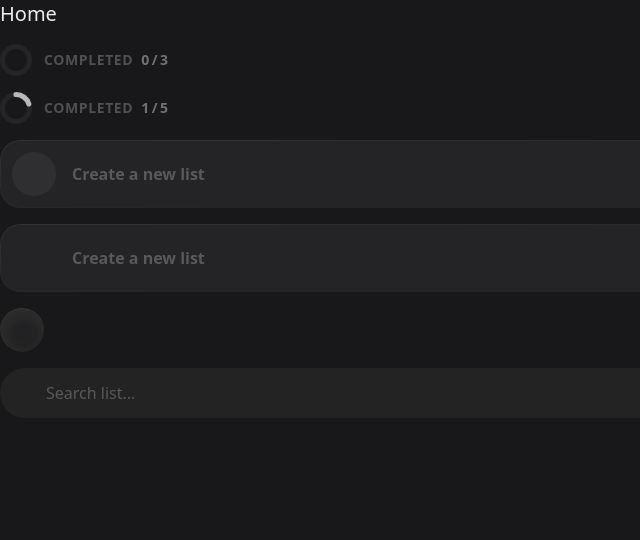
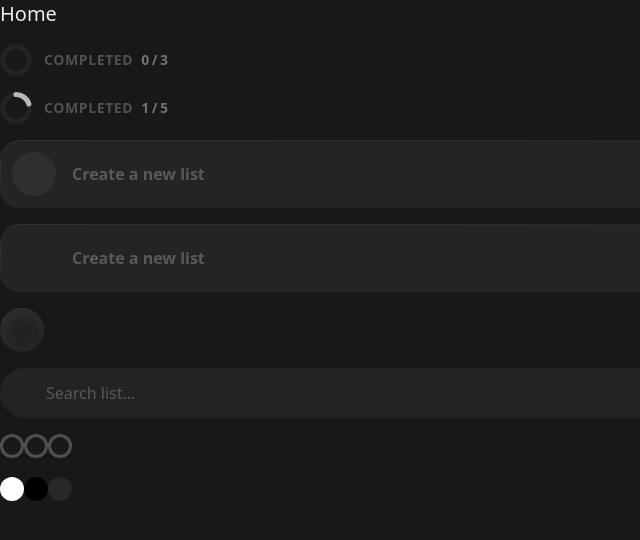
Before and after one commit to castrogusttavo/simplelist, a Next.js app: page / in a window 1280 px wide. Shown: the top 540 px of the page, without its empty margins (0-640 px from the left). Built offline with nearby package versions, Linux system fonts and the light colour scheme; some icons are missing.

Commit message:
chore: create radioButton component and variants

```diff
--- /dev/null
+++ b/app/components/radioButton.tsx
@@ -0,0 +1,72 @@
+import * as RadioGroup from '@radix-ui/react-radio-group';
+
+interface RadioProps {
+  values: string[];
+  className?: string;
+  label?: string;
+  defaultValue?: string;
+}
+
+interface PickerProps extends RadioProps {
+  bgPicker: string[];
+}
+
+export function TaskCompleted({
+  values,
+  className,
+  label,
+  defaultValue,
+}: RadioProps) {
+  return (
+    <RadioGroup.Root
+      className={className}
+      aria-label={label}
+      defaultValue={defaultValue}
+    >
+      {values.map((value) => {
+        return (
+          <RadioGroup.Item
+            key={value}
+            value={value}
+            className='size-6 bg-transparent border-[3px] border-[#F7F7F7]/25 rounded-full m-auto'
+          >
+            <RadioGroup.Indicator className='relative flex size-full items-center justify-center after:block after:size-[11px] after:rounded-full after:bg-gradient-to-b after:from-[#F7F7F7]/90 after:to-[#F7F7F7]/30' />
+          </RadioGroup.Item>
+        );
+      })}
+    </RadioGroup.Root>
+  );
+}
+
+export function ColorPicker({
+  values,
+  className,
+  label,
+  defaultValue,
+  bgPicker,
+}: PickerProps) {
+  return (
+    <RadioGroup.Root
+      className={className}
+      aria-label={label}
+      defaultValue={defaultValue}
+    >
+      {values.map((value, index) => {
+        const bgColor = bgPicker[index] && bgPicker ? bgPicker[index] : '#FFF';
+        return (
+          <RadioGroup.Item
+            key={value}
+            value={value}
+            className='size-6 rounded-full m-auto'
+            style={{ backgroundColor: bgColor }}
+          >
+            <RadioGroup.Indicator className='relative flex size-full items-center justify-center after:block after:size-[11px] after:rounded-full after:bg-[#282828]/80' />
+          </RadioGroup.Item>
+        );
+      })}
+    </RadioGroup.Root>
+  );
+}
+
+// 24 -> 44
+// 11 -> 20
--- a/app/page.tsx
+++ b/app/page.tsx
@@ -3,6 +3,7 @@
 import { Button } from '@/app/components/button';
 import { CreateNewListInput, CreateNewTaskInput } from '@/app/components/input';
 import { Progress } from '@/app/components/progress';
+import { ColorPicker, TaskCompleted } from '@/app/components/radioButton';
 import { SearchBar } from '@/app/components/searchBar';
 import { Title } from '@/app/components/title';
 import { Add01Icon } from '@houstonicons/pro';
@@ -25,6 +26,11 @@
         />
       </Button>
       <SearchBar />
+      <TaskCompleted values={['r1', 'r2', 'r3']} />
+      <ColorPicker
+        values={['r1', 'r2', 'r3']}
+        bgPicker={['#FFF', '#000', '#282828']}
+      />
     </div>
   );
 }
--- a/package.json
+++ b/package.json
@@ -23,11 +23,12 @@
   "dependencies": {
     "@hello.softis/andromeda-react": "6.0.1",
     "@houstonicons/pro": "0.2.0",
+    "@radix-ui/react-radio-group": "1.2.2",
     "dotenv": "16.4.7",
+    "lucide-react": "0.473.0",
     "next": "15.1.5",
     "react": "^19.0.0",
     "react-dom": "^19.0.0",
-    "tailwind-variants": "0.3.1",
     "zod": "3.24.1"
   },
   "devDependencies": {
--- a/tailwind.config.ts
+++ b/tailwind.config.ts
@@ -1,18 +1,21 @@
 import type { Config } from "tailwindcss";
 
 export default {
-  content: [
+    darkMode: ["class"],
+    content: [
     "./pages/**/*.{js,ts,jsx,tsx,mdx}",
     "./components/**/*.{js,ts,jsx,tsx,mdx}",
     "./app/**/*.{js,ts,jsx,tsx,mdx}",
   ],
   theme: {
-    extend: {
-      colors: {
-        background: "var(--background)",
-        foreground: "var(--foreground)",
-      },
-    },
+  	extend: {
+  		borderRadius: {
+  			lg: 'var(--radius)',
+  			md: 'calc(var(--radius) - 2px)',
+  			sm: 'calc(var(--radius) - 4px)'
+  		},
+  		colors: {}
+  	}
   },
-  plugins: [],
+  plugins: [require("tailwindcss-animate")],
 } satisfies Config;
```
Also changed, not shown: 1 other file (tests, documents, lock files or other folders).
